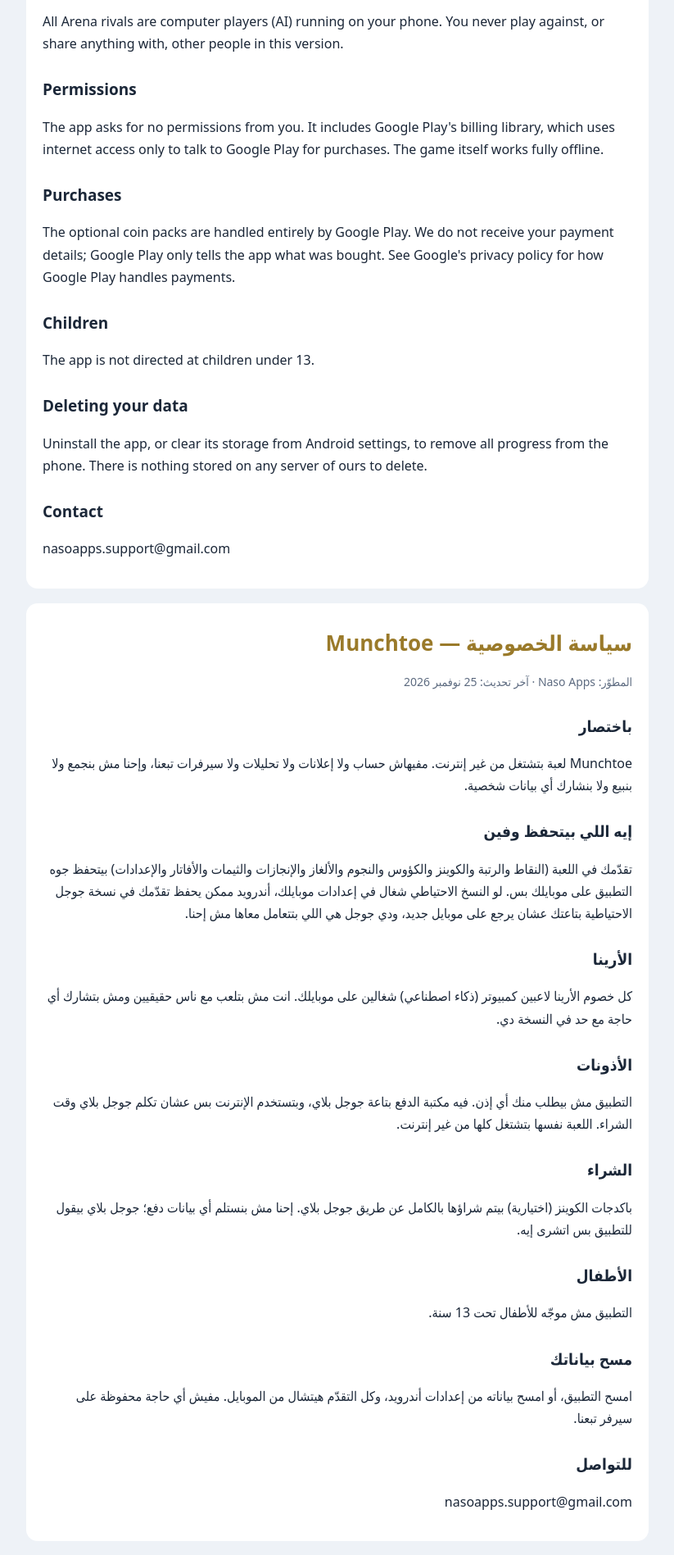
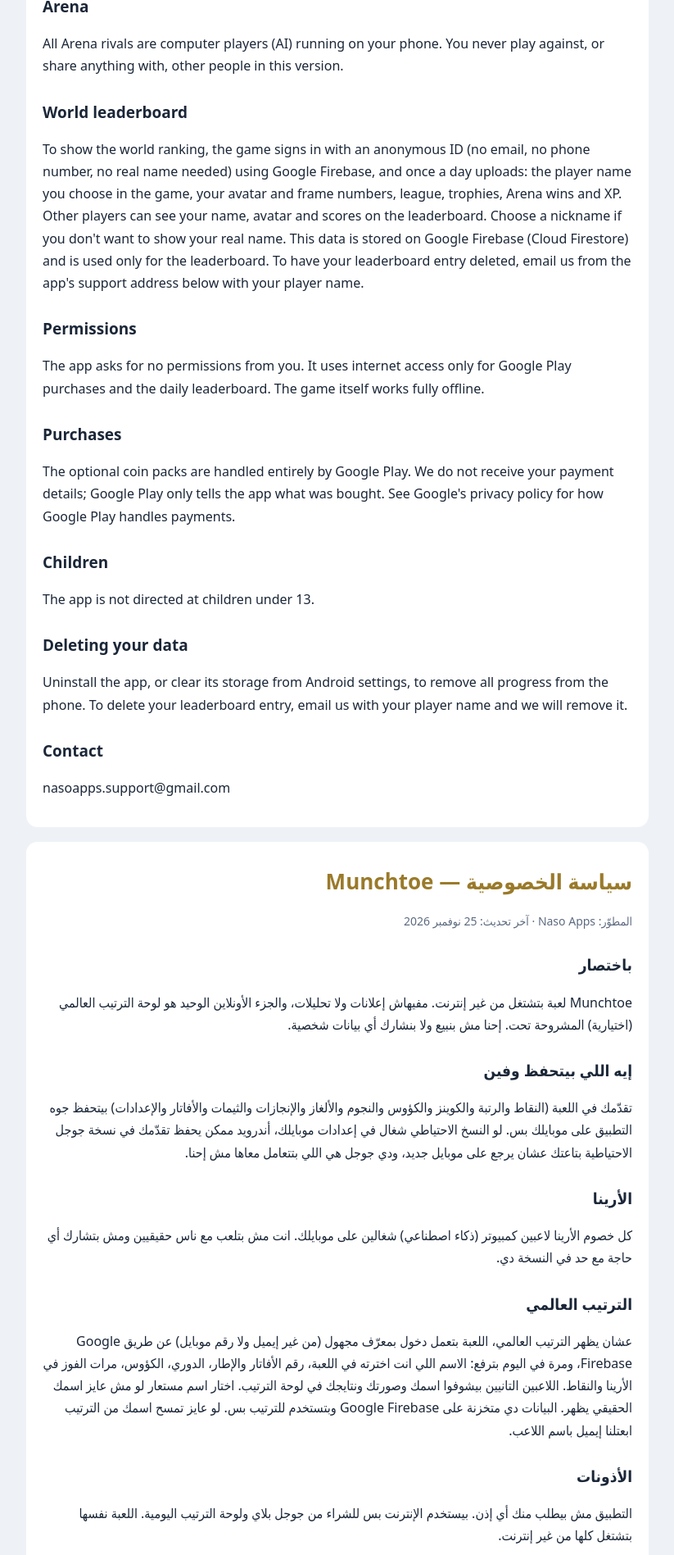
Before and after one commit to egyone1/naso-apps, a plain HTML site: page munchtoe/privacy.html in a window 1280 px wide. Shown: the part 523-2420 px from the top of the page at 82% size, without its empty margins (228-1051 px from the left). Drawn offline with Linux system fonts and the light colour scheme.

Commit message:
Munchtoe privacy: world leaderboard (v1.4)
Co-Authored-By: Claude Opus 5.5 <noreply@anthropic.com>

```diff
--- a/munchtoe/privacy.html
+++ b/munchtoe/privacy.html
@@ -21,11 +21,11 @@
 
 <section>
 <h1>Munchtoe — Privacy Policy</h1>
-<p class="muted">Developer: Naso Apps · Last updated: 25 November 2026 (v1.3)</p>
+<p class="muted">Developer: Naso Apps · Last updated: 25 November 2026 (v1.4)</p>
 
 <h2>In short</h2>
-<p>Munchtoe is an offline board game. It has no account, no ads, no analytics and no servers of ours.
-We do not collect, sell or share any personal data.</p>
+<p>Munchtoe is a board game that works offline. It has no ads and no analytics. The only online part is the optional
+world leaderboard described below. We do not sell or share any personal data.</p>
 
 <h2>What is stored, and where</h2>
 <p>Your game progress (XP, rank, coins, trophies, stars, solved puzzles, achievements, unlocked themes, avatar,
@@ -37,9 +37,17 @@ by Google, not by us.</p>
 <p>All Arena rivals are computer players (AI) running on your phone. You never play against, or share anything with,
 other people in this version.</p>
 
+<h2>World leaderboard</h2>
+<p>To show the world ranking, the game signs in with an anonymous ID (no email, no phone number, no real name needed)
+using Google Firebase, and once a day uploads: the player name you choose in the game, your avatar and frame numbers,
+league, trophies, Arena wins and XP. Other players can see your name, avatar and scores on the leaderboard. Choose a
+nickname if you don't want to show your real name. This data is stored on Google Firebase (Cloud Firestore) and is
+used only for the leaderboard. To have your leaderboard entry deleted, email us from the app's support address below
+with your player name.</p>
+
 <h2>Permissions</h2>
-<p>The app asks for no permissions from you. It includes Google Play's billing library, which uses internet access only
-to talk to Google Play for purchases. The game itself works fully offline.</p>
+<p>The app asks for no permissions from you. It uses internet access only for Google Play purchases and the daily
+leaderboard. The game itself works fully offline.</p>
 
 <h2>Purchases</h2>
 <p>The optional coin packs are handled entirely by Google Play. We do not receive
@@ -50,8 +58,8 @@ handles payments.</p>
 <p>The app is not directed at children under 13.</p>
 
 <h2>Deleting your data</h2>
-<p>Uninstall the app, or clear its storage from Android settings, to remove all progress from the phone. There is
-nothing stored on any server of ours to delete.</p>
+<p>Uninstall the app, or clear its storage from Android settings, to remove all progress from the phone. To delete
+your leaderboard entry, email us with your player name and we will remove it.</p>
 
 <h2>Contact</h2>
 <p>nasoapps.support@gmail.com</p>
@@ -62,8 +70,8 @@ nothing stored on any server of ours to delete.</p>
 <p class="muted">المطوّر: Naso Apps · آخر تحديث: 25 نوفمبر 2026</p>
 
 <h2>باختصار</h2>
-<p>Munchtoe لعبة بتشتغل من غير إنترنت. مفيهاش حساب ولا إعلانات ولا تحليلات ولا سيرفرات تبعنا،
-وإحنا مش بنجمع ولا بنبيع ولا بنشارك أي بيانات شخصية.</p>
+<p>Munchtoe لعبة بتشتغل من غير إنترنت. مفيهاش إعلانات ولا تحليلات، والجزء الأونلاين الوحيد هو لوحة الترتيب
+العالمي (اختيارية) المشروحة تحت. إحنا مش بنبيع ولا بنشارك أي بيانات شخصية.</p>
 
 <h2>إيه اللي بيتحفظ وفين</h2>
 <p>تقدّمك في اللعبة (النقاط والرتبة والكوينز والكؤوس والنجوم والألغاز والإنجازات والثيمات والأفاتار والإعدادات)
@@ -74,9 +82,15 @@ nothing stored on any server of ours to delete.</p>
 <p>كل خصوم الأرينا لاعبين كمبيوتر (ذكاء اصطناعي) شغالين على موبايلك. انت مش بتلعب مع ناس حقيقيين ومش بتشارك
 أي حاجة مع حد في النسخة دي.</p>
 
+<h2>الترتيب العالمي</h2>
+<p>عشان يظهر الترتيب العالمي، اللعبة بتعمل دخول بمعرّف مجهول (من غير إيميل ولا رقم موبايل) عن طريق Google Firebase،
+ومرة في اليوم بترفع: الاسم اللي انت اخترته في اللعبة، رقم الأفاتار والإطار، الدوري، الكؤوس، مرات الفوز في الأرينا والنقاط.
+اللاعبين التانيين بيشوفوا اسمك وصورتك ونتايجك في لوحة الترتيب. اختار اسم مستعار لو مش عايز اسمك الحقيقي يظهر.
+البيانات دي متخزنة على Google Firebase وبتستخدم للترتيب بس. لو عايز تمسح اسمك من الترتيب ابعتلنا إيميل باسم اللاعب.</p>
+
 <h2>الأذونات</h2>
-<p>التطبيق مش بيطلب منك أي إذن. فيه مكتبة الدفع بتاعة جوجل بلاي، وبتستخدم الإنترنت بس عشان تكلم جوجل بلاي وقت
-الشراء. اللعبة نفسها بتشتغل كلها من غير إنترنت.</p>
+<p>التطبيق مش بيطلب منك أي إذن. بيستخدم الإنترنت بس للشراء من جوجل بلاي ولوحة الترتيب اليومية.
+اللعبة نفسها بتشتغل كلها من غير إنترنت.</p>
 
 <h2>الشراء</h2>
 <p>باكدجات الكوينز (اختيارية) بيتم شراؤها بالكامل عن طريق جوجل بلاي. إحنا مش بنستلم أي
@@ -86,8 +100,8 @@ nothing stored on any server of ours to delete.</p>
 <p>التطبيق مش موجّه للأطفال تحت 13 سنة.</p>
 
 <h2>مسح بياناتك</h2>
-<p>امسح التطبيق، أو امسح بياناته من إعدادات أندرويد، وكل التقدّم هيتشال من الموبايل. مفيش أي حاجة محفوظة على
-سيرفر تبعنا.</p>
+<p>امسح التطبيق، أو امسح بياناته من إعدادات أندرويد، وكل التقدّم هيتشال من الموبايل. ولمسح اسمك من لوحة الترتيب
+ابعتلنا إيميل باسم اللاعب وهنمسحه.</p>
 
 <h2>للتواصل</h2>
 <p>nasoapps.support@gmail.com</p>
```
